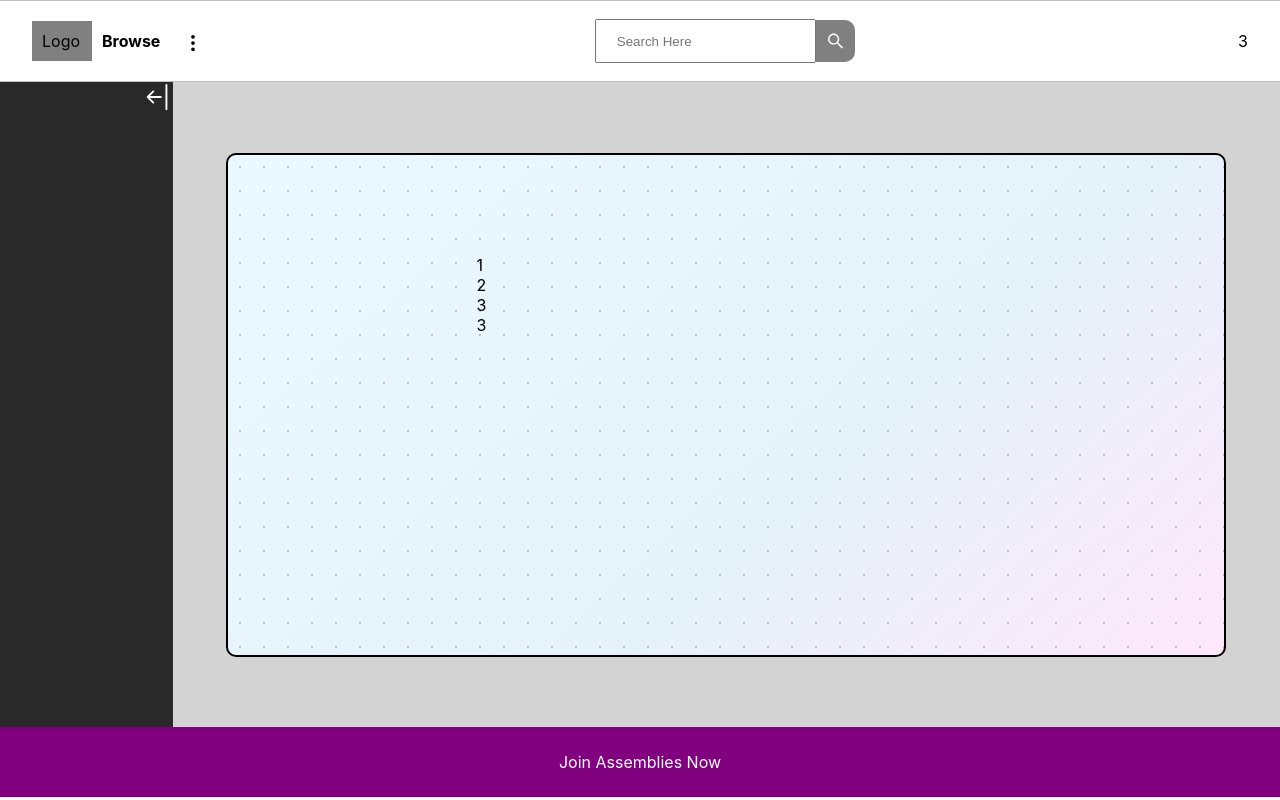
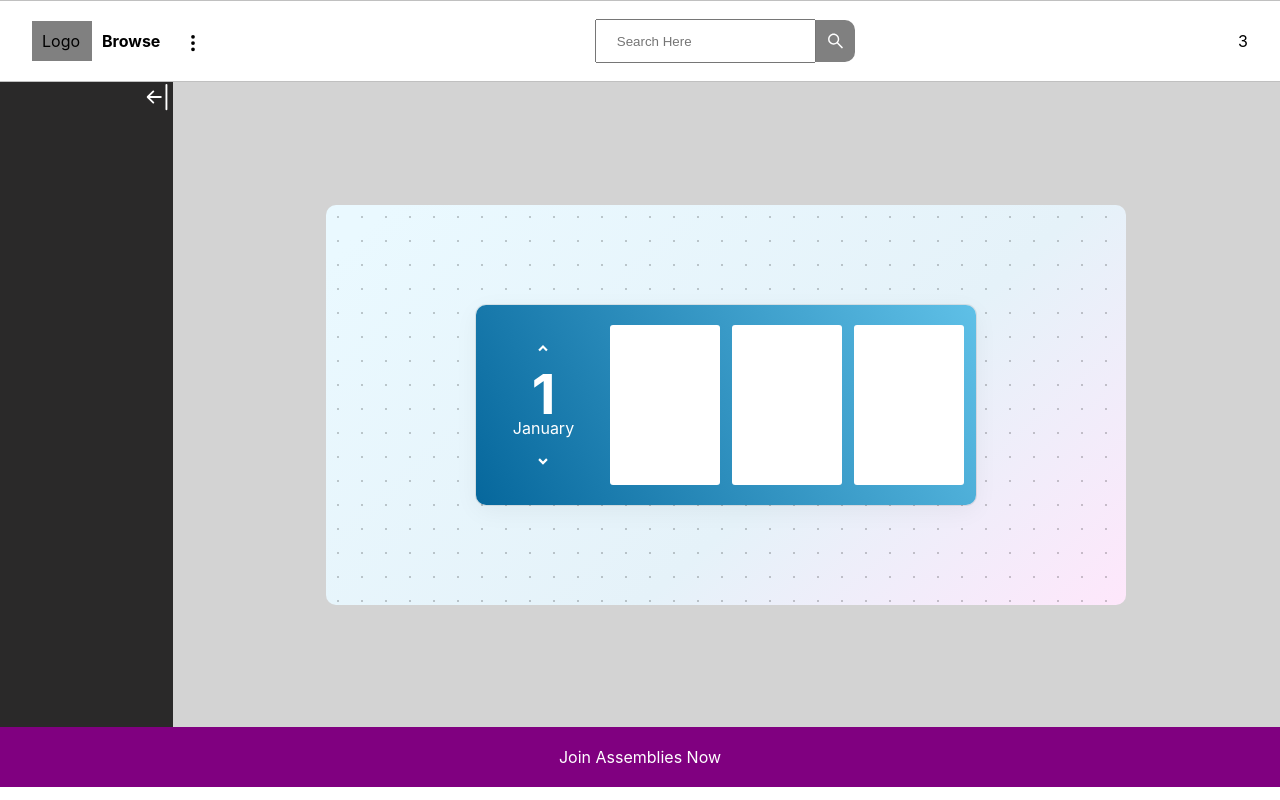
Before and after one commit to PrexCodes/SimpleReactDashboardLayout, a React (Create React App) app: page / in a window 1280 px wide. Built offline with nearby package versions, Linux system fonts and the light colour scheme.

Commit message:
eight commit

```diff
--- a/src/Pages/LandingPage.tsx
+++ b/src/Pages/LandingPage.tsx
@@ -1,16 +1,98 @@
-import React from "react";
+import React, { useState } from "react";
 import styled from "styled-components";
+import {RiArrowDropDownLine, RiArrowDropUpLine} from 'react-icons/ri'
+export const LandingPage = () => {
 
-export const LandingPage = () => {
+    const [dateCount, newDate] = useState<number>(1);
+    const [initState, newState] = useState<number>(0)
+    const [initMonth, newMonth] = useState<string>("January")
+
+    console.log(dateCount)
+    function increase(){
+        newDate(dateCount + 1)
+
+        newState((el: number)=>{
+            return (el+1)%30
+        })
+        changeDate();
+
+
+    }
+    function remove(){
+        newDate(dateCount - 1)
+        console.log(dateCount)
+        newState((el: number)=>{
+            if(el < 1){
+                return 29
+            }else{
+                return (el - 1)
+            }
+        })
+        changeDate();
+
+    }
+
+    function changeDate(){
+        newMonth((el: string)=>{
+            if(dateCount <= 29 ){
+                return el = 'January'
+            }else if(dateCount >= 29 && dateCount <= 61){
+                return el = 'February'
+            }
+            else if(dateCount >= 60 && dateCount <= 89){
+                return el = 'March'
+            }
+            else if(dateCount >= 90 && dateCount <= 119){
+                return el = 'April'
+            }
+            else if(dateCount >= 120 && dateCount <= 149){
+                return el = 'May'
+            }
+            else if(dateCount >= 150 && dateCount <= 179){
+                return el = 'June'
+            }
+            else if(dateCount >= 180 && dateCount <= 209){
+                return el = 'July'
+            }
+            else if(dateCount >= 210 && dateCount <= 239){
+                return el = 'August'
+            }
+            else if(dateCount >= 240 && dateCount <= 269){
+                return el = 'September'
+            }
+            else if(dateCount >= 270 && dateCount <= 299){
+                return el = 'October'
+            }
+            else if(dateCount >= 300 && dateCount <= 329){
+                return el = 'November'
+            }
+            else if(dateCount >= 330 && dateCount <= 359){
+                return el = 'December'
+            }
+            else{
+                return el
+            }
+        })
+    }
+
+
+
+
+
   return (
     <Container>
       <Main>
         <MainBG>
           <Card>
-            <Div>1</Div>
-            <Div>2</Div>
-            <Div>3</Div>
-            <Div>3</Div>
+            <Div bg="">
+              <Icon1 onClick={()=>{increase()}}></Icon1>
+              <Number>{initState + 1}</Number>
+              <SubNumber>{initMonth}</SubNumber>
+              <Icon2 onClick={()=>{remove()}}></Icon2>
+            </Div>
+            <Div bg="w">2</Div>
+            <Div bg="w">3</Div>
+            <Div bg="w">4</Div>
           </Card>
         </MainBG>
       </Main>
@@ -18,11 +100,74 @@ export const LandingPage = () => {
   );
 };
 
-const Div = styled.div``;
+
+
+const Icon2 = styled(RiArrowDropDownLine)`
+font-size: 30px;
+margin: 10px 0px;
+/* background-color: silver; */
+border-radius: 5px;
+width: 60px;
+height: 55px;
+display: flex;
+justify-content: center;
+align-items: center;
+transition: all 400ms;
+:hover{
+    background-color: rgba(225, 225, 225, 0.3);
+    cursor: pointer;
+}`
+const Icon1 = styled(RiArrowDropUpLine)`
+
+font-size: 30px;
+margin: 10px 0px;
+border-radius: 5px;
+width: 60px;
+height: 55px;
+display: flex;
+justify-content: center;
+align-items: center;
+transition: all 400ms;
+:hover{
+    background-color: rgba(225, 225, 225, 0.3);
+    cursor: pointer;
+}
+
+`
+const Number = styled.div`
+font-size: 55px;
+font-weight: 700;
+line-height: 0.85
+`
+const SubNumber = styled.div``
+const Div = styled.div<{ bg: string }>`
+  width: 110px;
+  height: 80%;
+  background-color: ${({ bg }) => (bg ? "white" : "transparent")};
+  border-radius: 3px;
+  color: white;
+  display: flex;
+  flex-direction: column;
+  justify-content: center;
+  align-items: center;
+`;
+
 const Card = styled.div`
-width: 500px;
-height: 300px;
-border-radius: 10px;
+  display: flex;
+  align-items: center;
+  justify-content: space-evenly;
+  width: 500px;
+  height: 200px;
+  border-radius: 10px;
+  background: rgb(254, 231, 251);
+  background: linear-gradient(
+    60deg,
+    rgba(254, 231, 251, 1) 0%,
+    rgba(6, 103, 156, 1) 0%,
+    rgba(95, 192, 231, 1) 100%
+  );
+  box-shadow: rgba(0, 0, 0, 0.05) 0px 6px 24px 0px,
+    rgba(0, 0, 0, 0.08) 0px 0px 0px 1px;
 `;
 
 const Container = styled.div`
@@ -37,8 +182,8 @@ const Main = styled.div`
   display: flex;
   justify-content: center;
   align-items: center;
-  width: 1000px;
-  height: 500px;
+  width: 800px;
+  height: 400px;
   border-radius: 10px;
   background: rgb(254, 231, 251);
   background: linear-gradient(
@@ -57,7 +202,6 @@ const MainBG = styled.div`
   width: 100%;
 
   border-radius: 10px;
-  border: 2px solid black;
 
   background: radial-gradient(rgba(0, 0, 0, 0.2) 8%, transparent 2%);
   background-position: 0% 0%;
--- a/src/components/Block/Footer.tsx
+++ b/src/components/Block/Footer.tsx
@@ -11,7 +11,7 @@ export const Footer = () => {
 
 const Container = styled.div`
   width: 100%;
-  height: 70px;
+  height: 60px;
   background-color: purple;
   color: white;
   display: flex;
```
